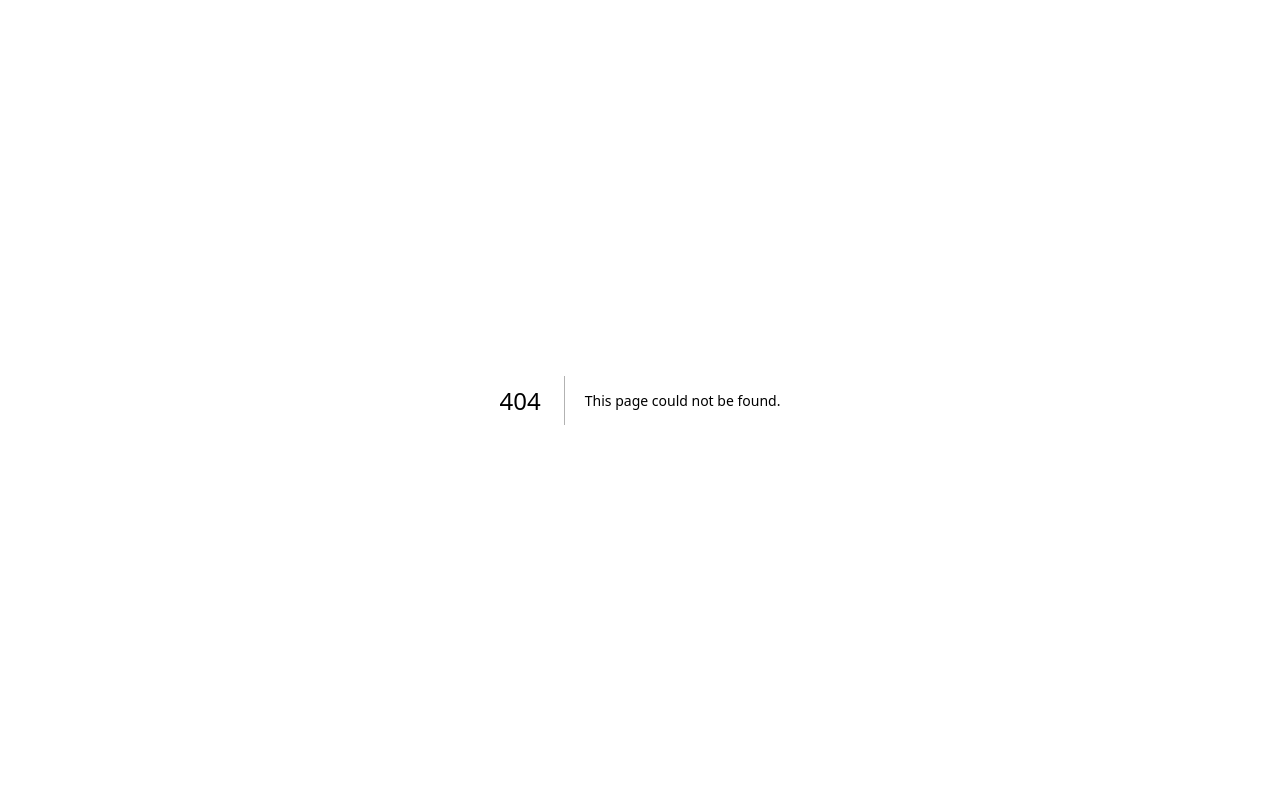
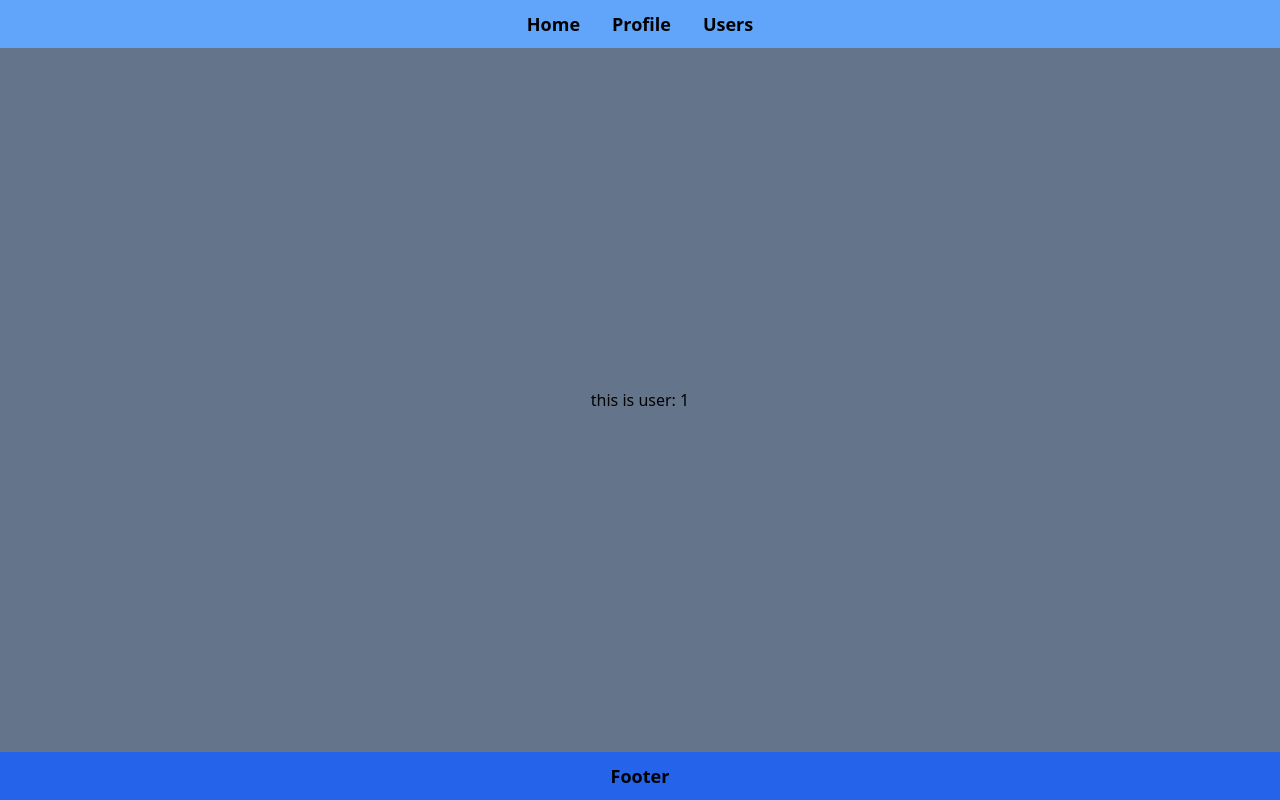
Before and after one commit to egaprasetyo/nextjs-batch53, a Next.js app: page /users/1 in a window 1280 px wide. Before the commit this address had no page. Built offline with nearby package versions, Linux system fonts and the light colour scheme.

Commit message:
feat: tugas hari-8

```diff
--- /dev/null
+++ b/pages/users/[id].js
@@ -0,0 +1,16 @@
+import Layout from "@/layout";
+import { useRouter } from "next/router";
+import React from "react";
+
+export default function UsersByName() {
+  const router = useRouter();
+  const { id } = router?.query;
+
+  return (
+    <>
+      <Layout>
+        <p>this is user: {id}</p>
+      </Layout>
+    </>
+  );
+}
```
